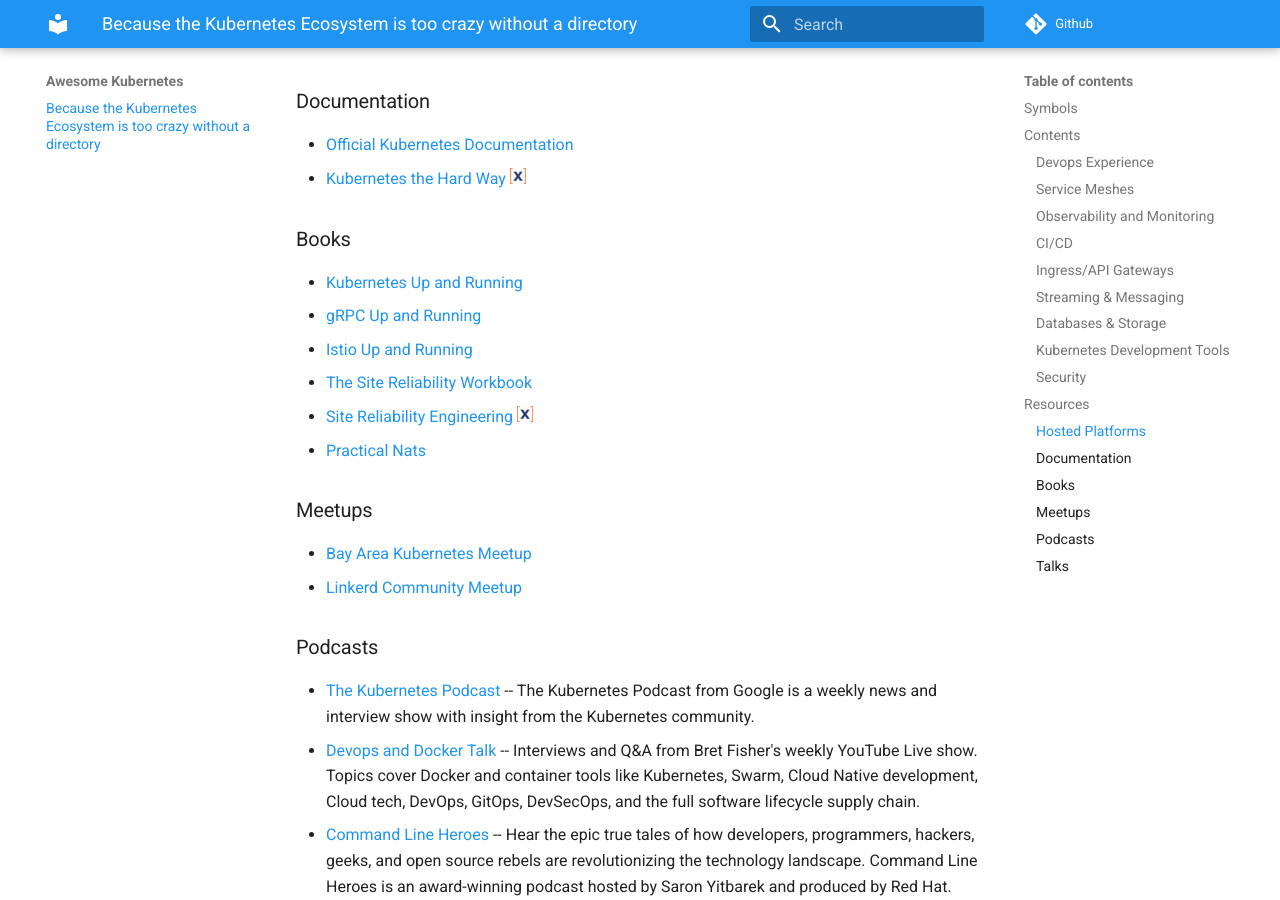
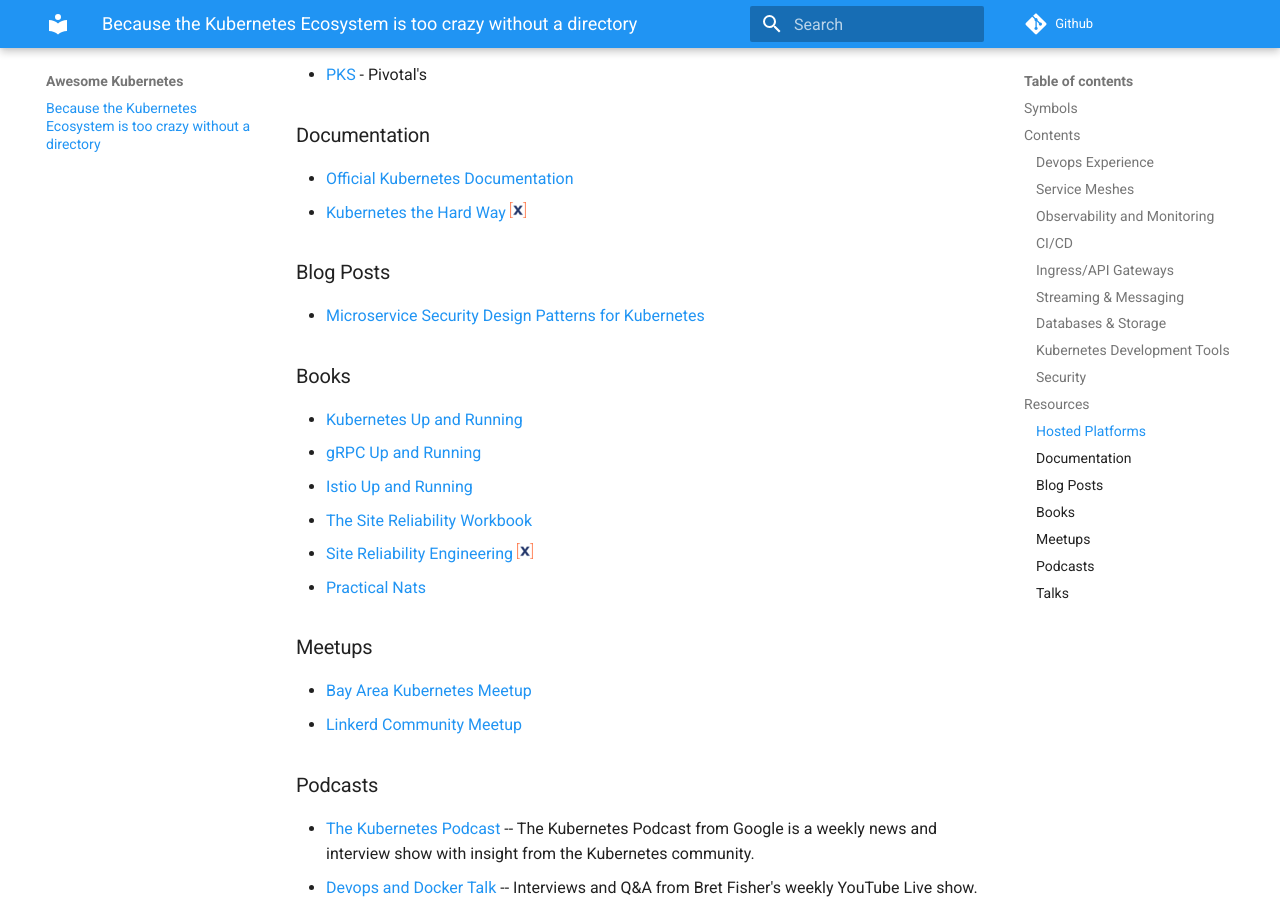
Before and after one commit to run-x/awesome-kubernetes, an MkDocs documentation site: the page built from docs/README.md, in a window 1280 px wide and 900 px high, scrolled down 3715 px. Built offline with MkDocs 1.6.1 and Material for MkDocs 9.7.7, drawn with Linux system fonts in a browser that asks for light colours; comment, search, counter and statistics services are not loaded.

Commit message:
Added blog posts section

```diff
--- a/docs/README.md
+++ b/docs/README.md
@@ -23,6 +23,7 @@
     - [Security](#security)
 - [Resources](#resources)
   - [Hosted Platforms](#hosted-platforms)
+  - [Blog Posts](#blog-posts)
   - [Documentation](#documentation)
   - [Books](#books)
   - [Meetups](#meetups)
@@ -99,6 +100,9 @@
 - [Official Kubernetes Documentation](https://kubernetes.io/docs/home/)
 - [Kubernetes the Hard Way](https://github.com/kelseyhightower/kubernetes-the-hard-way) ![runx](media/runx_symbol.png)
 
+### Blog Posts
+- [Microservice Security Design Patterns for Kubernetes](https://blog.kellybrazil.com/2019/12/05/microservice-security-design-patterns-for-kubernetes-part-1/)
+
 ### Books
 - [Kubernetes Up and Running](https://www.oreilly.com/library/view/kubernetes-up-and/9781492046523/)
 - [gRPC Up and Running](https://www.oreilly.com/library/view/grpc-up-and/9781492058328/)
```
